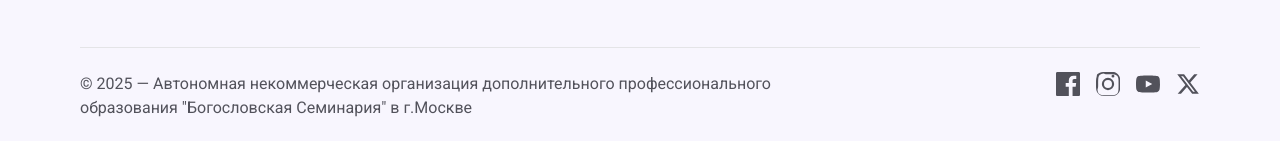
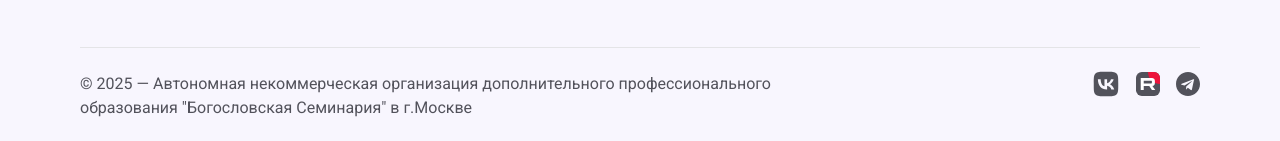
Before and after one commit to ValentinK2410/seminary, a React (Create React App) app: page / in a window 1280 px wide. Shown: the part 9649-9790 px from the top of the page. Built offline with nearby package versions, Linux system fonts and the light colour scheme.

Commit message:
Icons + footer social links update

```diff
--- a/src/features/footer/Footer.jsx
+++ b/src/features/footer/Footer.jsx
@@ -4,6 +4,11 @@ import { Icon_facebook } from '../../images/Icon_facebook';
 import { Icon_instagram } from '../../images/Icon_instagram';
 import { Icon_youtube } from '../../images/Icon_youtube';
 import { Icon_x } from '../../images/Icon_x';
+import { Icon_vk } from '../../images/Icon_vk';
+import { Icon_rutube } from '../../images/Icon_rutube';
+import { Icon_telegram } from '../../images/Icon_telegram';
+
+
 import { Input } from '../../componentLibrary/Input';
 
 import { MapPin, Phone, Mail } from 'lucide-react';
@@ -94,9 +99,9 @@ export const Footer = () => {
           <h3 className='text-lg text-zinc-600 font-semibold mb-4'>Социальные сети</h3>
           <ul className="space-y-2">
             {[
-              { label: 'МБС в VK', href: 'https://facebook.com' },
-              { label: 'МБС в RuTube', href: 'https://x.com' },
-              { label: 'МБС в Telegram', href: 'https://instagram.com' },
+              { label: 'МБС в VK', href: 'https://vk.com/mbsehb' },
+              { label: 'МБС в RuTube', href: 'https://rutube.ru/channel/46391748/' },
+              { label: 'МБС в Telegram', href: 'https://t.me/mbsehb' },
             ].map(({ label, href }) => (
               <li key={label}>
                 <a
@@ -137,23 +142,18 @@ export const Footer = () => {
         <div className="social-copyright">
           <ul className="flex space-x-4 ml-auto">
             <li>
-              <a href="#" aria-label="Facebook">
-                <Icon_facebook className="w-6 h-6" />
+              <a href="https://vk.com/mbsehb" aria-label="VK">
+                <Icon_vk className="w-7 h-7 mt-[-2px]" />
               </a>
             </li>
             <li>
-              <a href="#" aria-label="Instagram">
-                <Icon_instagram className="w-6 h-6" />
+              <a href="https://rutube.ru/channel/46391748/" aria-label="Rutube">
+                <Icon_rutube className="w-6 h-6" />
               </a>
             </li>
             <li>
-              <a href="#" aria-label="YouTube">
-              <Icon_youtube className="w-6 h-6" />
-              </a>
-            </li>
-             <li>
-              <a href="#" aria-label="X">
-              <Icon_x className="w-6 h-6" />
+              <a href="https://t.me/mbsehb" aria-label="Telegram">
+                <Icon_telegram className="w-6 h-6" />
               </a>
             </li>
           </ul>
--- /dev/null
+++ b/src/images/Icon_rutube.jsx
@@ -0,0 +1,18 @@
+export const Icon_rutube = ({className}) => {
+  return (
+     <svg className={className} fill="currentColor"  viewBox="0 0 132 132" xmlns="http://www.w3.org/2000/svg">
+        <g clip-path="url(#clip0_519_2005)">
+        <rect width="132" height="132" fill="currentColor"/>
+        <path d="M132 66.0001C168.451 66.0001 198 36.4508 198 3.05176e-05C198 -36.4508 168.451 -66 132 -66C95.5492 -66 66 -36.4508 66 3.05176e-05C66 36.4508 95.5492 66.0001 132 66.0001Z" fill="#ED143B"/>
+        <path d="M81.5361 62.9865H42.5386V47.5547H81.5361C83.814 47.5547 85.3979 47.9518 86.1928 48.6451C86.9877 49.3385 87.4801 50.6245 87.4801 52.5031V58.0441C87.4801 60.0234 86.9877 61.3094 86.1928 62.0028C85.3979 62.6961 83.814 62.9925 81.5361 62.9925V62.9865ZM84.2115 33.0059H26V99H42.5386V77.5294H73.0176L87.4801 99H106L90.0546 77.4287C95.9333 76.5575 98.573 74.756 100.75 71.7869C102.927 68.8179 104.019 64.071 104.019 57.7359V52.7876C104.019 49.0303 103.621 46.0613 102.927 43.7857C102.233 41.51 101.047 39.5307 99.362 37.7528C97.5824 36.0698 95.6011 34.8845 93.2223 34.0904C90.8435 33.3971 87.8716 33 84.2115 33V33.0059Z" fill="white"/>
+        </g>
+        <defs>
+        <clipPath id="clip0_519_2005">
+        <rect width="132" height="132" rx="32" fill="white"/>
+        </clipPath>
+        </defs>
+      </svg>
+
+
+  )
+}
--- /dev/null
+++ b/src/images/Icon_telegram.jsx
@@ -0,0 +1,8 @@
+export const Icon_telegram = ({className}) => {
+  return (
+    <svg className={className} fill="currentColor" viewBox="0 0 24 24">
+      <path d="M12 0C5.373 0 0 5.373 0 12s5.373 12 12 12 12-5.373 12-12S18.627 0 12 0zm5.894 8.221l-1.97 9.28c-.145.658-.537.818-1.084.508l-3-2.21-1.447 1.394c-.14.141-.259.259-.374.261l.213-3.05 5.56-5.022c.24-.213-.054-.334-.373-.12l-6.87 4.326-2.96-.924c-.64-.203-.658-.64.136-.954l11.566-4.458c.538-.196 1.006.128.832.941z"/>
+    </svg>
+
+  )
+}
--- /dev/null
+++ b/src/images/Icon_vk.jsx
@@ -0,0 +1,6 @@
+export const Icon_vk = ({className}) => {
+  return (
+    <svg fill="currentColor" className={className} xmlns="http://www.w3.org/2000/svg" viewBox="0 0 448 512"><path d="M31.5 63.5C0 95 0 145.7 0 247V265C0 366.3 0 417 31.5 448.5C63 480 113.7 480 215 480H233C334.3 480 385 480 416.5 448.5C448 417 448 366.3 448 265V247C448 145.7 448 95 416.5 63.5C385 32 334.3 32 233 32H215C113.7 32 63 32 31.5 63.5zM75.6 168.3H126.7C128.4 253.8 166.1 290 196 297.4V168.3H244.2V242C273.7 238.8 304.6 205.2 315.1 168.3H363.3C359.3 187.4 351.5 205.6 340.2 221.6C328.9 237.6 314.5 251.1 297.7 261.2C316.4 270.5 332.9 283.6 346.1 299.8C359.4 315.9 369 334.6 374.5 354.7H321.4C316.6 337.3 306.6 321.6 292.9 309.8C279.1 297.9 262.2 290.4 244.2 288.1V354.7H238.4C136.3 354.7 78 284.7 75.6 168.3z"/></svg>
+
+  )
+}
```
